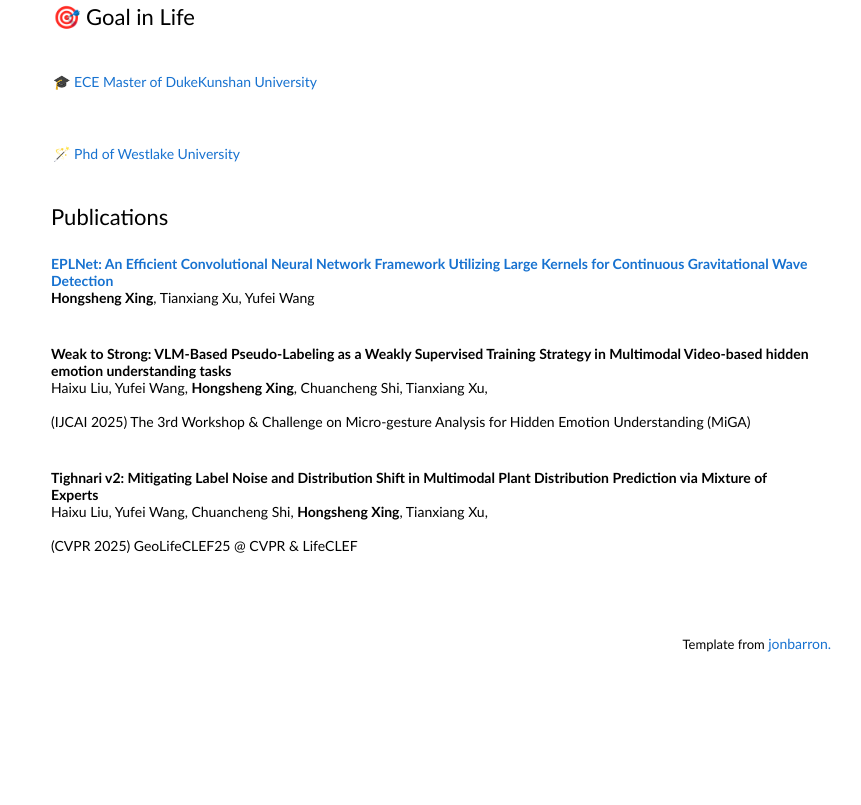
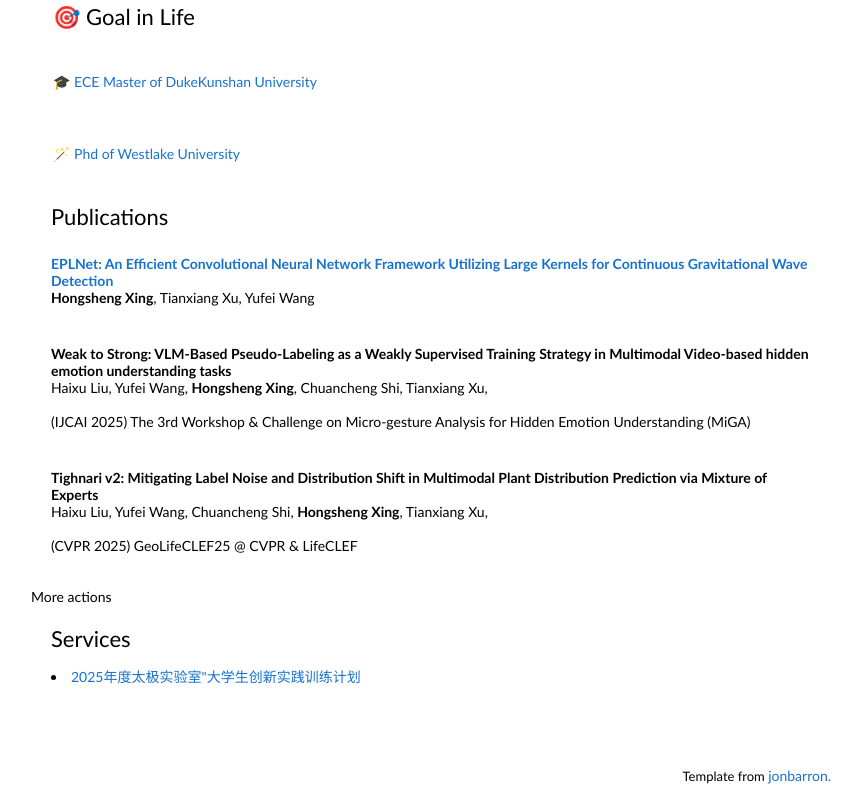
Before and after one commit to StarxSky/starxsky.math.ink, a plain HTML site: page index.html in a window 1280 px wide. Shown: the part 545-1350 px from the top of the page, without its empty margins (209-1070 px from the left). Before the commit the page ends 1218 px from the top, so only its background shows below. Drawn offline with nearby package versions, Linux system fonts and the light colour scheme; some packages are replaced by stand-ins of ours.

Commit message:
Update index.html

```diff
--- a/index.html
+++ b/index.html
@@ -188,7 +188,7 @@
         	<td style="padding:20px; padding-top:5px; width:75%;vertical-align:middle">
           	<!---<a href="">--->
             	<papertitle>Weak to Strong: VLM-Based Pseudo-Labeling as a Weakly Supervised Training Strategy in Multimodal Video-based hidden emotion understanding tasks</papertitle>
-          	</a>
+          	<!--/a-->
           	<br>
 		 Haixu Liu, Yufei Wang, <strong> Hongsheng Xing</strong>, Chuancheng Shi, Tianxiang Xu,
 		<br/>
@@ -205,7 +205,7 @@
         	<td style="padding:20px; padding-top:5px; width:75%;vertical-align:middle">
           	<!---<a href="">--->
             	<papertitle>Tighnari v2: Mitigating Label Noise and Distribution Shift in Multimodal Plant Distribution Prediction via Mixture of Experts</papertitle>
-          	</a>
+          	<!--/a-->
           	<br>
 		 Haixu Liu, Yufei Wang, Chuancheng Shi, <strong> Hongsheng Xing</strong>,  Tianxiang Xu,
 		<br/>
@@ -221,7 +221,21 @@
         </tbody></table>
 
 
+	<table width="100%" align="center" border="0" cellspacing="0" cellpadding="20"><tbody>More actions
+          <tr>
+            <td>
+              <heading>Services</heading>
+              <p>
+                <li>
+		<a href="https://ictp-ap.org/post/232">
+		2025年度太极实验室"大学生创新实践训练计划
+		</a>
+                </li>
 
+               </p>
+            </td>
+          </tr>
+        </tbody></table>
 
 
         <table style="width:100%;border:0px;border-spacing:0px;border-collapse:separate;margin-right:auto;margin-left:auto;"><tbody>
```
